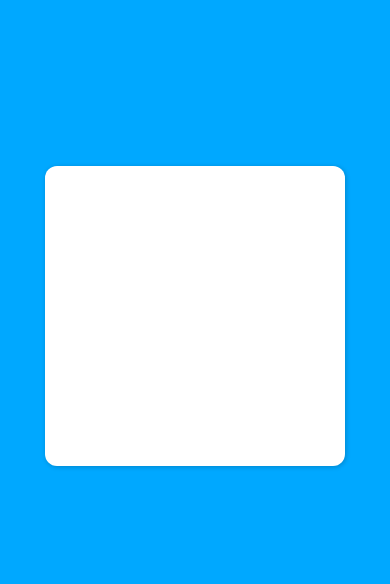
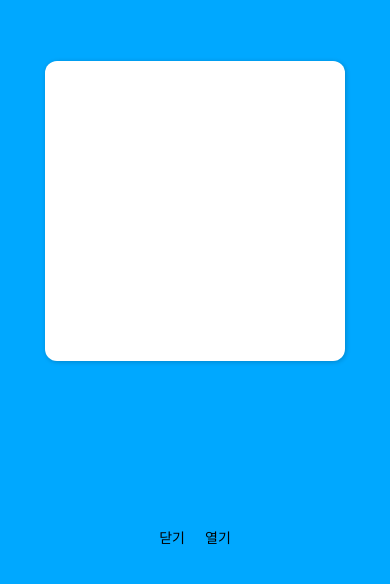
Before and after one commit to Roen77/rn_nmd_ani, a React Native app: screen / in a window 390 px wide. Shown: the part 106-690 px from the top of the page. Built offline with nearby package versions, Linux system fonts and the light colour scheme.

Commit message:
앞카드 사라지면 뒷카드 나타나는 애니메이션

```diff
--- a/App.js
+++ b/App.js
@@ -6,6 +6,7 @@ import {
   Easing,
   PanResponder,
   Pressable,
+  Text,
   TouchableOpacity,
   View,
   ViewBase,
@@ -27,6 +28,22 @@ const Card = styled(Animated.createAnimatedComponent(View))`
   align-items: center;
   border-radius: 12px;
   box-shadow: 1px 1px 5px rgba(0, 0, 0, 0.2);
+  position: absolute;
+`;
+
+const Btn = styled.TouchableOpacity`
+  margin: 0px 10px;
+`;
+
+const BtnContainer = styled.View`
+  flex-direction: row;
+  flex: 1;
+`;
+
+const CardContainer = styled.View`
+  flex: 3;
+  justify-content: center;
+  align-items: center;
 `;
 
 export default function App() {
@@ -45,6 +62,12 @@ export default function App() {
   // position.addListener(() =>
   //   console.log('posiiton:', position, 'rotate', rotation),
   // );
+
+  const secondScale = position.interpolate({
+    inputRange: [-300, 0, 300],
+    outputRange: [1, 0.7, 1],
+    extrapolate: 'clamp',
+  });
   // Animations
   const onPressOut = Animated.spring(scale, {
     toValue: 1,
@@ -58,6 +81,16 @@ export default function App() {
     toValue: 0,
     useNativeDriver: true,
   });
+  const goLeft = Animated.spring(position, {
+    toValue: -500,
+    tension: 5,
+    useNativeDriver: true,
+  });
+  const goRight = Animated.spring(position, {
+    toValue: 500,
+    tension: 5,
+    useNativeDriver: true,
+  });
   const panResponder = useRef(
     PanResponder.create({
       //터치가 감지되면 active로 전환할거냐??
@@ -69,32 +102,58 @@ export default function App() {
         position.setValue(dx);
       },
       onPanResponderRelease: (_, {dx}) => {
-        if (dx < -320) {
-          console.log('dismiss to the left');
-          Animated.spring(position, {
-            toValue: -500,
-            useNativeDriver: true,
-          }).start();
-        } else if (dx > 320) {
-          Animated.spring(position, {
-            toValue: 500,
-            useNativeDriver: true,
-          }).start();
+        if (dx < -250) {
+          goLeft.start();
+        } else if (dx > 250) {
+          goRight.start();
         } else {
           Animated.parallel([onPressOut, goCenter]).start();
         }
+        // if (dx < -250) {
+        //   console.log('dismiss to the left');
+        //   Animated.spring(position, {
+        //     toValue: -500,
+        //     useNativeDriver: true,
+        //   }).start();
+        // } else if (dx > 250) {
+        //   goRight.start();
+        // } else {
+        //   Animated.parallel([onPressOut, goCenter]).start();
+        // }
       },
     }),
   ).current;
 
+  const closePress = () => {
+    goLeft.start();
+  };
+  const checkPress = () => {
+    goRight.start();
+  };
+
   return (
     <Container>
+      <CardContainer>
+        <Card
+          // {...panResponder.panHandlers} 여기도 추가하면 무한으로 됨
+          style={{transform: [{scale: secondScale}]}}
+        />
         <Card
           {...panResponder.panHandlers}
           style={{
             transform: [{scale}, {translateX: position}, {rotateZ: rotation}],
           }}
         />
+      </CardContainer>
+      <BtnContainer>
+        <Btn onPress={closePress}>
+          <Text>닫기</Text>
+        </Btn>
+        <Btn onPress={checkPress}>
+          {/* <Ionicons name="checkmark-circle" color="white" size={58} /> */}
+          <Text>열기</Text>
+        </Btn>
+      </BtnContainer>
     </Container>
   );
 }
```
Lines whose indentation alone changed are shown as unchanged.
